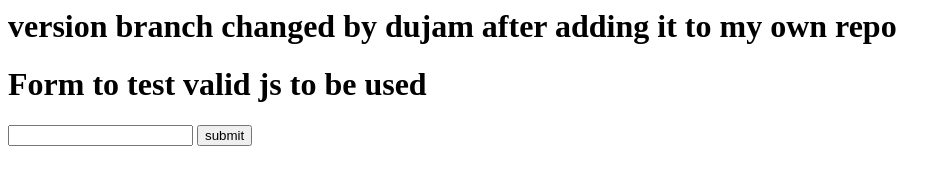
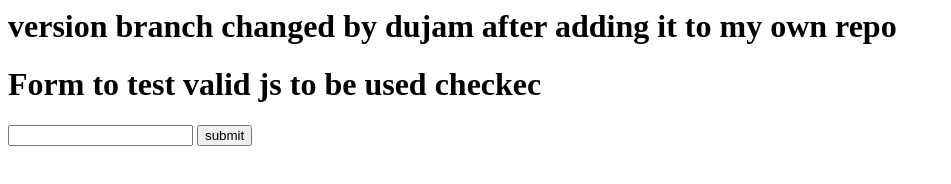
Before and after one commit to dujam2014/valid.js, a plain HTML site: page index.html in a window 1280 px wide. Shown: the whole page, without its empty margins (0-951 px from the left). Drawn offline with Linux system fonts and the light colour scheme.

Commit message:
changed by abhishek kanojia
Signed-off-by: Abhishek Kanojia <abhishekka3193@gmail.com>

```diff
--- a/index.html
+++ b/index.html
@@ -7,7 +7,7 @@
 	</head>
 	<body>
 		<h1>version branch changed by dujam after adding it to my own repo</h1>
-	<h1>Form to test valid js to be used</h1>
+	<h1>Form to test valid js to be used checkec </h1>
 		<form>
 			<input type="text" id="number" onblur="check('number','2','23');">
 			<span id="error1"></span>
```
